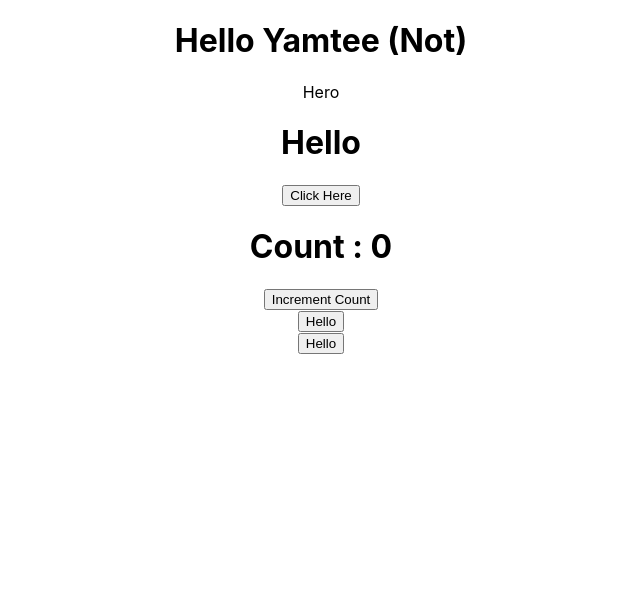
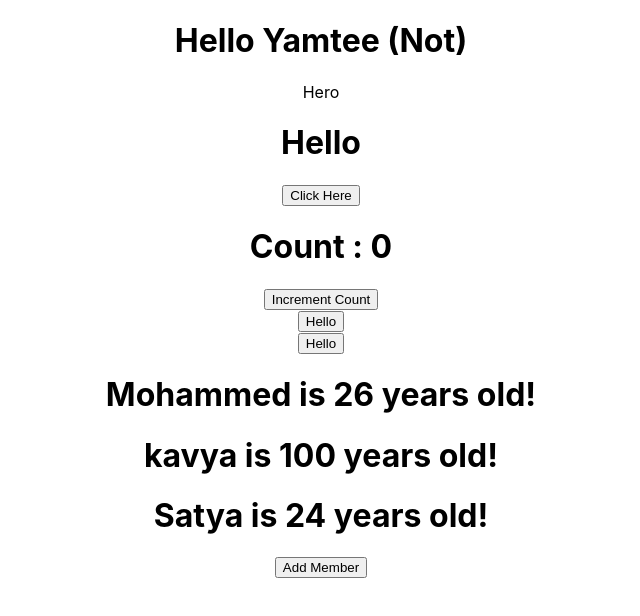
Before and after one commit to YamTee/react-tutorials-01, a React (Create React App) app: page / in a window 1280 px wide. Shown: the top 616 px of the page, without its empty margins (319-959 px from the left). Built offline with nearby package versions, Linux system fonts and the light colour scheme.

Commit message:
until tutorial 18

```diff
--- a/src/App.js
+++ b/src/App.js
@@ -9,6 +9,8 @@ import MessageClass from "./components/MessageClass";
 import CounterClass from "./components/CounterClass";
 
 import ParentComponentClass from "./components/ParentComponentClass";
+
+import NameList from "./components/NameList";
 
 function App() {
   return (
@@ -29,6 +31,8 @@ function App() {
       <ParentComponentClass greet="Hi" />
       <ParentComponentClass greet="Hello" />
 
+      <NameList />
+
       {/* <Hello /> */}
     </div>
   );
--- /dev/null
+++ b/src/components/NameList.js
@@ -0,0 +1,70 @@
+import React, { Component } from "react";
+
+import Person from "./Person";
+
+class NameList extends Component {
+  constructor() {
+    super();
+
+    this.state = {
+      names: [
+        {
+          id: 1,
+          name: "Mohammed",
+          age: 26,
+        },
+        {
+          id: 2,
+          name: "kavya",
+          age: 100,
+        },
+        {
+          id: 3,
+          name: "Satya",
+          age: 24,
+        },
+      ],
+    };
+
+    this.addMember = this.addMember.bind(this);
+
+    console.log(this.state.names);
+  }
+
+  addMember() {
+    console.log("button clicked\n");
+
+    this.setState((prevState) => {
+      console.log(prevState.names);
+
+      console.log("button clicked 11 \n");
+
+      return {
+        names: [
+          ...prevState.names,
+          {
+            id: prevState.names.length + 1,
+            name: "satheesh",
+            age: 25,
+          },
+        ],
+      };
+    });
+  }
+
+  render() {
+    return (
+      <div>
+        <div>
+          {this.state.names.map((x) => (
+            <Person key={x.id} person={x} />
+          ))}
+        </div>
+
+        <button onClick={this.addMember}>Add Member</button>
+      </div>
+    );
+  }
+}
+
+export default NameList;
--- /dev/null
+++ b/src/components/Person.js
@@ -0,0 +1,11 @@
+import React from "react";
+
+function Person({ person }) {
+  return (
+    <h1>
+      {person.name} is {person.age} years old!
+    </h1>
+  );
+}
+
+export default Person;
```
